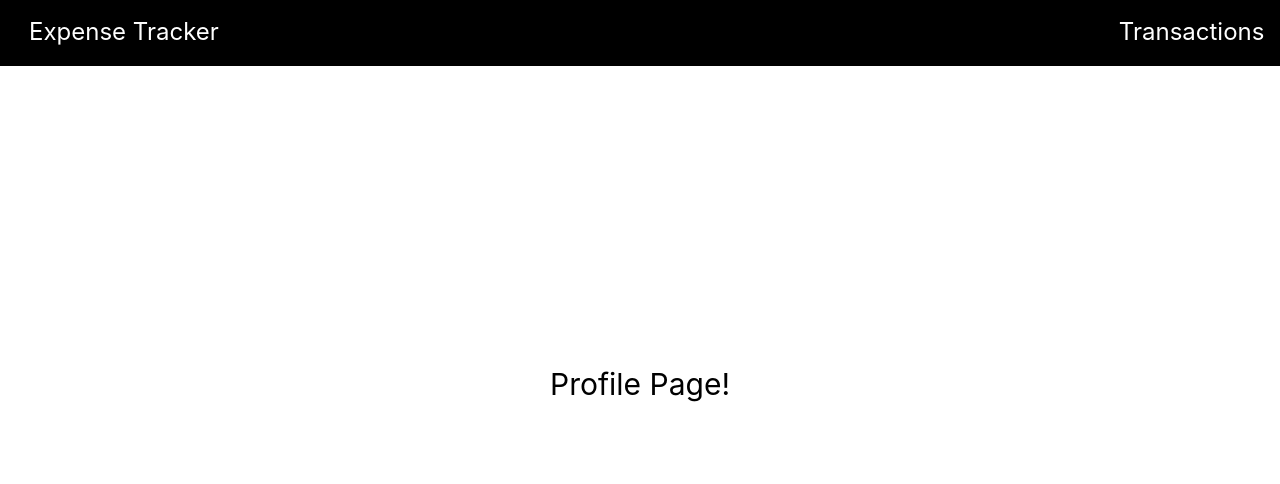
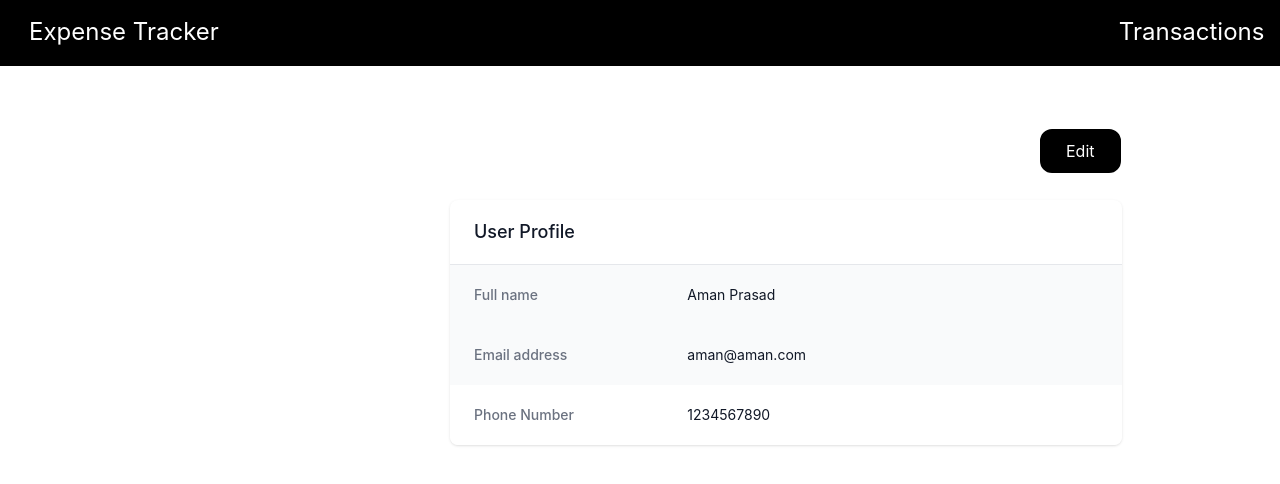
Before and after one commit to NeonHalo17/expense-tracker, a React (Create React App) app: page /Profile in a window 1280 px wide. Shown: the top 484 px of the page. Built offline with nearby package versions, Linux system fonts and the light colour scheme.

Commit message:
dashboard graphs and some profile page changes

```diff
--- a/package.json
+++ b/package.json
@@ -10,7 +10,9 @@
     "@testing-library/jest-dom": "^5.17.0",
     "@testing-library/react": "^13.4.0",
     "@testing-library/user-event": "^13.5.0",
+    "chart.js": "^4.4.3",
     "react": "^18.3.1",
+    "react-chartjs-2": "^5.2.0",
     "react-dom": "^18.3.1",
     "react-icons": "^5.2.1",
     "react-router-dom": "^6.24.0",
--- a/src/App.js
+++ b/src/App.js
@@ -1,5 +1,6 @@
 import './App.css';
 import NavbarTop from './components/NavbarTop';
+import DashBoard from './components/DashBoard';
 
 function App() {
   return (
--- a/src/components/DashBoard.js
+++ b/src/components/DashBoard.js
@@ -1,4 +1,5 @@
-import { PieChart, Pie, Sector, Cell, ResponsiveContainer } from 'recharts';
+import PieChart from './PieChart';
+import TypePieChart from './TypePieChart';
 
 function DashBoard() {
 
@@ -97,8 +98,13 @@ function DashBoard() {
                     Highest Type expenses: {<div className="mx-3 font-semibold text-xl">{highestTypeExpenses(sampleData)}</div>}
                     </div>
             </div>
-            <div>
-
+            <div className="flex justify-around mt-4 mx-4">
+                <label className="text-xl font-semibold">Breakdown of category wise expenses</label>
+                <label className="text-xl font-semibold">Breakdown of Type wise expenses</label>
+            </div>
+            <div className="flex justify-around mx-4">
+                <PieChart />
+                <TypePieChart />
             </div>
         </>
     )
--- a/src/components/Layout.js
+++ b/src/components/Layout.js
@@ -8,7 +8,6 @@ function Layout () {
                 <div className="mx-4">
                     <ul className="list-none flex pb-2">
                         <li className ="mt-2 ml-[5px] text-2xl ">
-                            <a href="/"></a>
                             <Link to="/DashBoard">
                                 <img className="object-contain h-[50px] w-[50px]"src={logo}/>
                             </Link>
--- a/src/components/Profile.js
+++ b/src/components/Profile.js
@@ -1,6 +1,70 @@
+import { useState } from "react";
+
 function Profile () {
+
+    const data = [
+        {userFirstName: "Aman",
+        userLastName: "Prasad",
+        email:"aman@aman.com",
+        number: 1234567890,
+        }
+    ]
+
+    const [editing, setEditing] = useState(false);
+    const [firstName, setFirstName] = useState(data[0].userFirstName);
+    const [lastName, setLastName] = useState(data[0].userLastName);
+    const [email, setEmail] = useState(data[0].email);
+    const [number, setNumber] = useState(data[0].number);
+
+    const handleProfileEdit = () => {
+        setEditing(!editing);
+
+    }
+
+    // const handleChange = () => {
+    //     setFirstName(e.target.value);
+    //     setLastName(e.target.value);
+    // }
+
     return (
-        <h1 className="text-center mt-[300px] text-3xl"> Profile Page!</h1>
+        <>
+            <button className="m-5 mt-[63px] ml-[1040px] border-black border-2 p-2 px-6 rounded-xl bg-black text-white hover:bg-white hover:text-black transition duration-300">Edit</button>
+            <div className="bg-white max-w-2xl shadow overflow-hidden sm:rounded-lg mt-[7px] ml-[450px]">
+                <div className="px-4 py-5 sm:px-6">
+                    <h3 className="text-lg leading-6 font-medium text-gray-900">
+                        User Profile
+                    </h3>
+                </div>
+                <div className="border-t border-gray-200">
+                    <dl>
+                    <div className="bg-gray-50 px-4 py-5 sm:grid sm:grid-cols-3 sm:gap-4 sm:px-6">
+                        <dt className="text-sm font-medium text-gray-500">
+                            Full name
+                        </dt>
+                        <dd className="mt-1 text-sm text-gray-900 sm:mt-0 sm:col-span-2">
+                            {editing ? (<input value={firstName} onChange={(e) => console.log(e.target.value)}></input>) : (<p>{firstName} {lastName}</p>)}
+                        </dd>
+                    </div>
+                    <div className="bg-gray-50 px-4 py-5 sm:grid sm:grid-cols-3 sm:gap-4 sm:px-6">
+                        <dt className="text-sm font-medium text-gray-500">
+                            Email address
+                        </dt>
+                        <dd className="mt-1 text-sm text-gray-900 sm:mt-0 sm:col-span-2">
+                            {email}
+                        </dd>
+                    </div>
+                    <div className="bg-white px-4 py-5 sm:grid sm:grid-cols-3 sm:gap-4 sm:px-6">
+                        <dt className="text-sm font-medium text-gray-500">
+                            Phone Number
+                        </dt>
+                        <dd className="mt-1 text-sm text-gray-900 sm:mt-0 sm:col-span-2">
+                            {number}
+                        </dd>
+                    </div>
+                    </dl>
+                </div>
+            </div>
+        </>
     )
 }
 
--- a/src/components/Transactions.js
+++ b/src/components/Transactions.js
@@ -80,7 +80,7 @@ function Transactions () {
         <>
             <button onClick={handleAddRow} className="m-5 mt-3 ml-9 border-black border-2 p-2 rounded-xl bg-black text-white hover:bg-white hover:text-black transition duration-300">Add Transaction</button>
             {addOpen && <AddTransaction onSubmit={handleNewRow} onClose={() => setAddOpen(false)}/>}
-            <div className='h-full'>
+            <div>
                 <TableContainer component={Paper} className='w-[100%]'>
                 <Table sx={{ minWidth: 650 }} aria-label="simple table" className='w-[100%] overflow-hidden table-auto border-collapse rounded-sm max-w-[95%] m-auto overflow-x-auto border-2 border-solid'>
                     <TableHead className="bg-gray-300">
```
Also changed, not shown: 1 other file (tests, documents, lock files or other folders).
